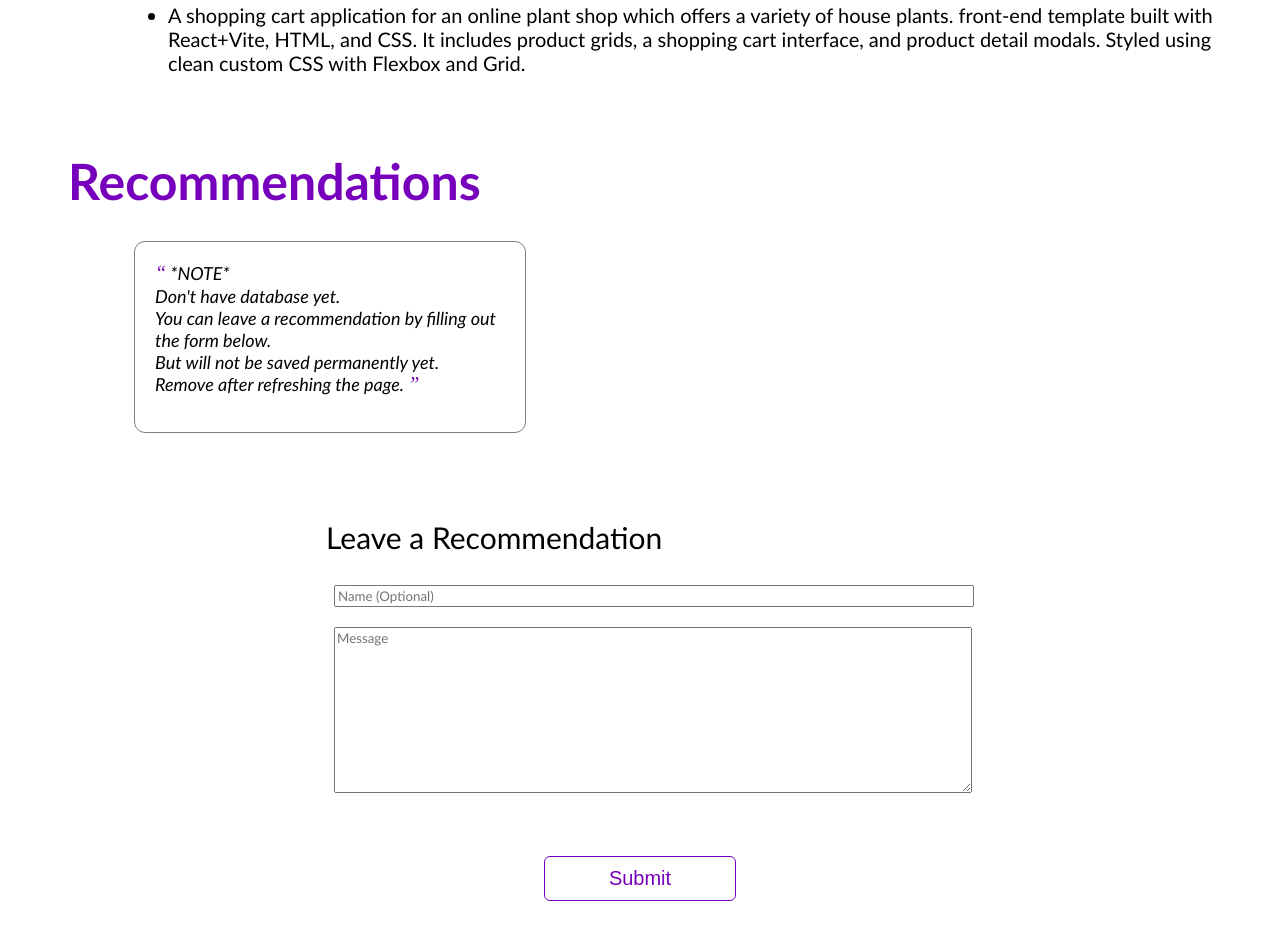
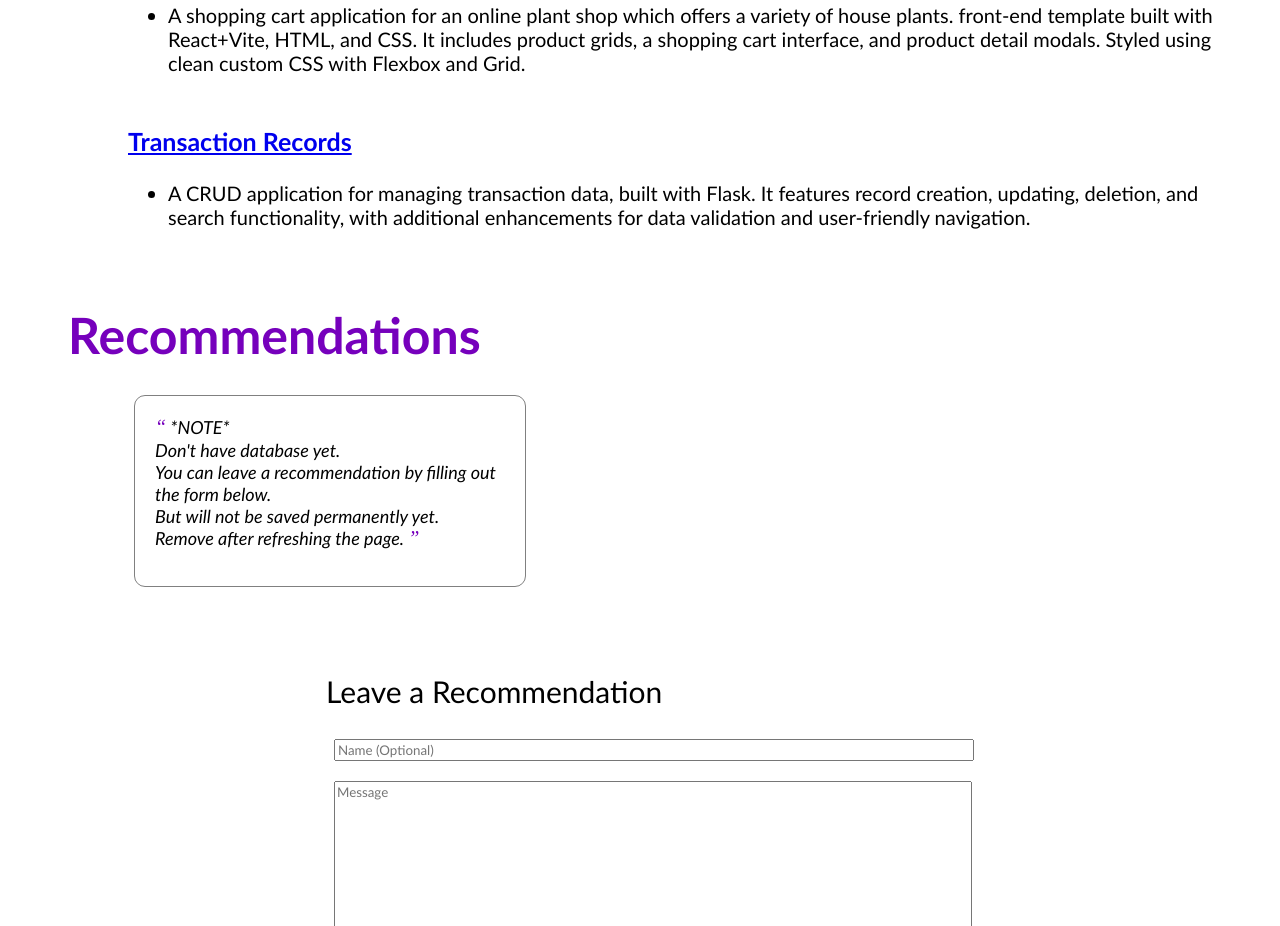
Before and after one commit to opomeper/Resume-Portfolio, a plain HTML site: page index.html in a window 1280 px wide. Shown: the part 1959-2885 px from the top of the page. Drawn offline with Linux system fonts and the light colour scheme.

Commit message:
Add to Projects 'Transaction Records'.

```diff
--- a/index.html
+++ b/index.html
@@ -136,6 +136,16 @@
                 </ul>
             </div>
         </div>
+
+        <div id="projects-container" class="projects-container">
+            <div class="project-card">
+                 <a href="https://transaction-records.onrender.com" target="_blank" rel="noopener noreferrer"> <h3>Transaction Records</h3> </a>
+                <ul>
+                    <li>A CRUD application for managing transaction data, built with Flask. It features record creation, updating, deletion, and search functionality, with additional enhancements for data validation and user-friendly navigation.</li>
+                </ul>
+            </div>
+        </div>
+
     </section>
     <div class="paragraph_break"></div>
 
```
